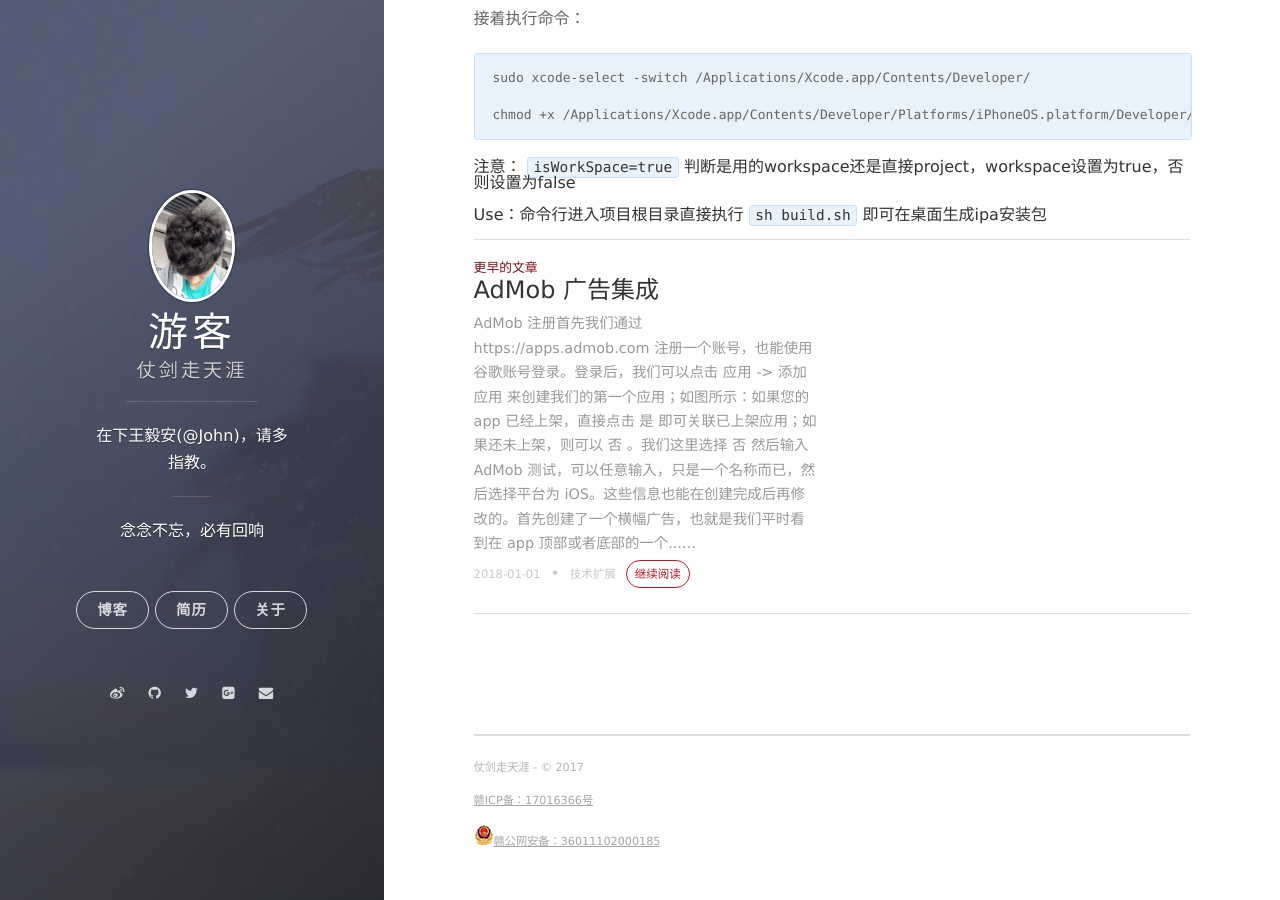
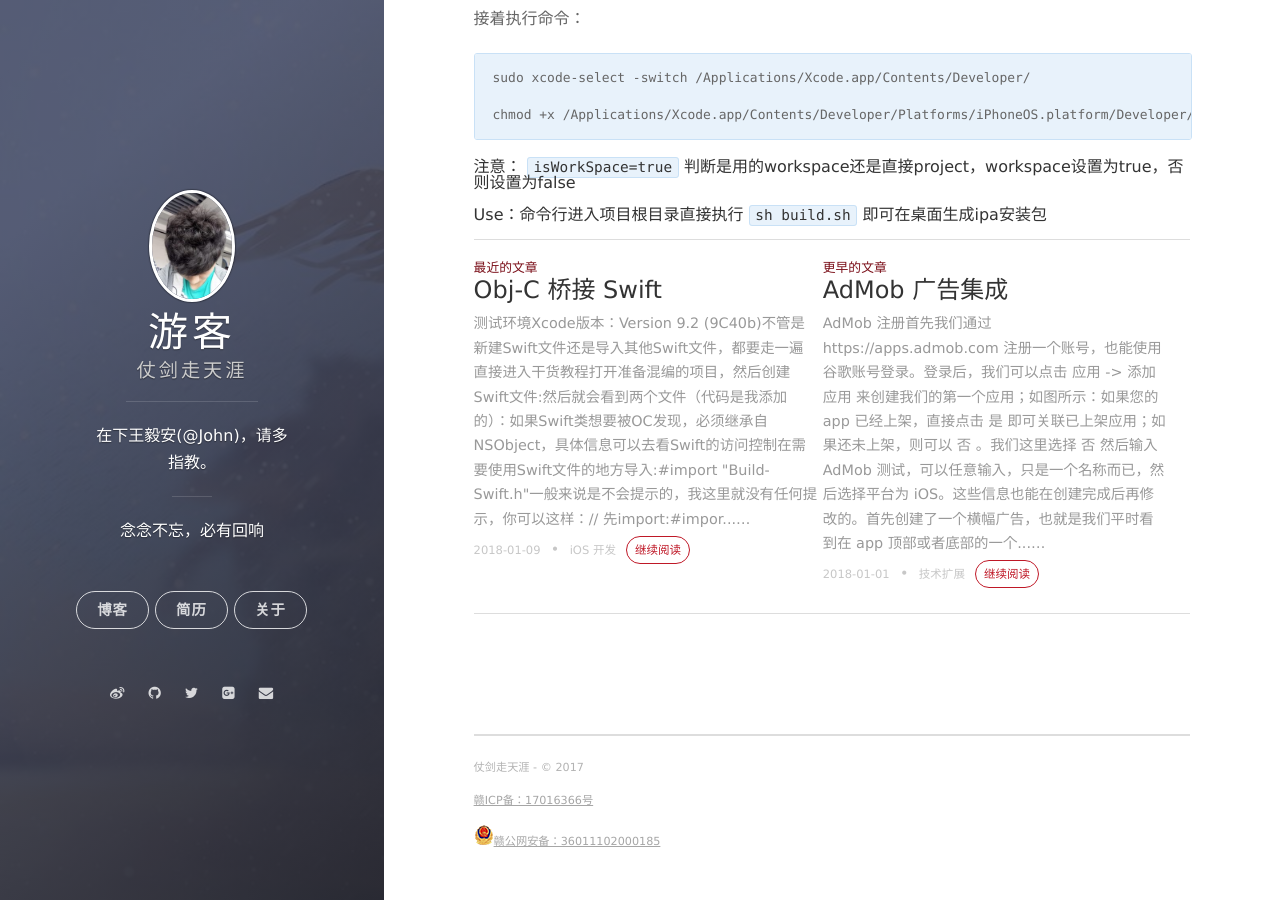
Before and after one commit to oneyian/oneyian.github.com, a Jekyll site: the page built from _posts/2018-01-04-iOS打包脚本.md, in a window 1280 px wide and 900 px high, scrolled down 596 px. Built offline with Jekyll 4.4.1, drawn with Linux system fonts in a browser that asks for light colours; nearby versions of some CDN libraries; comment, search, counter and statistics services are not loaded.

Commit message:
更新博客

````diff
--- /dev/null
+++ b/_posts/2018-01-09-OC&Swift.md
@@ -0,0 +1,41 @@
+---
+layout: post
+title: Obj-C 桥接 Swift
+date: 2018-01-09 11:00:00
+tags: iOS 开发
+---
+
+### 测试环境
+
+```
+Xcode版本：Version 9.2 (9C40b)
+
+不管是新建Swift文件还是导入其他Swift文件，都要走一遍
+```
+**直接进入干货教程**
+#### 打开准备混编的项目，然后创建Swift文件:
+
+![1](/assets/2018-01-10/1.jpg)
+
+**然后就会看到两个文件（代码是我添加的）：**
+![2](/assets/2018-01-10/2.jpg)
+
+
+```
+如果Swift类想要被OC发现，必须继承自NSObject，具体信息可以去看Swift的访问控制
+```
+
+**在需要使用Swift文件的地方导入:**
+
+`#import "Build-Swift.h"`
+
+一般来说是不会提示的，我这里就没有任何提示，你可以这样：
+
+```
+//  先import:
+#import "Build-Bridging-Header.h"   //桥接头文件
+//  然后改成:
+#import "Build-Swift.h"
+```
+![3](/assets/2018-01-10/3.jpg)
+### 混编成功！
````
Also changed, not shown: _posts/2017-12-25-Translation.md (+1 -1 lines), assets/2018-01-10/1.jpg (added), assets/2018-01-10/2.jpg (added), assets/2018-01-10/3.jpg (added).
